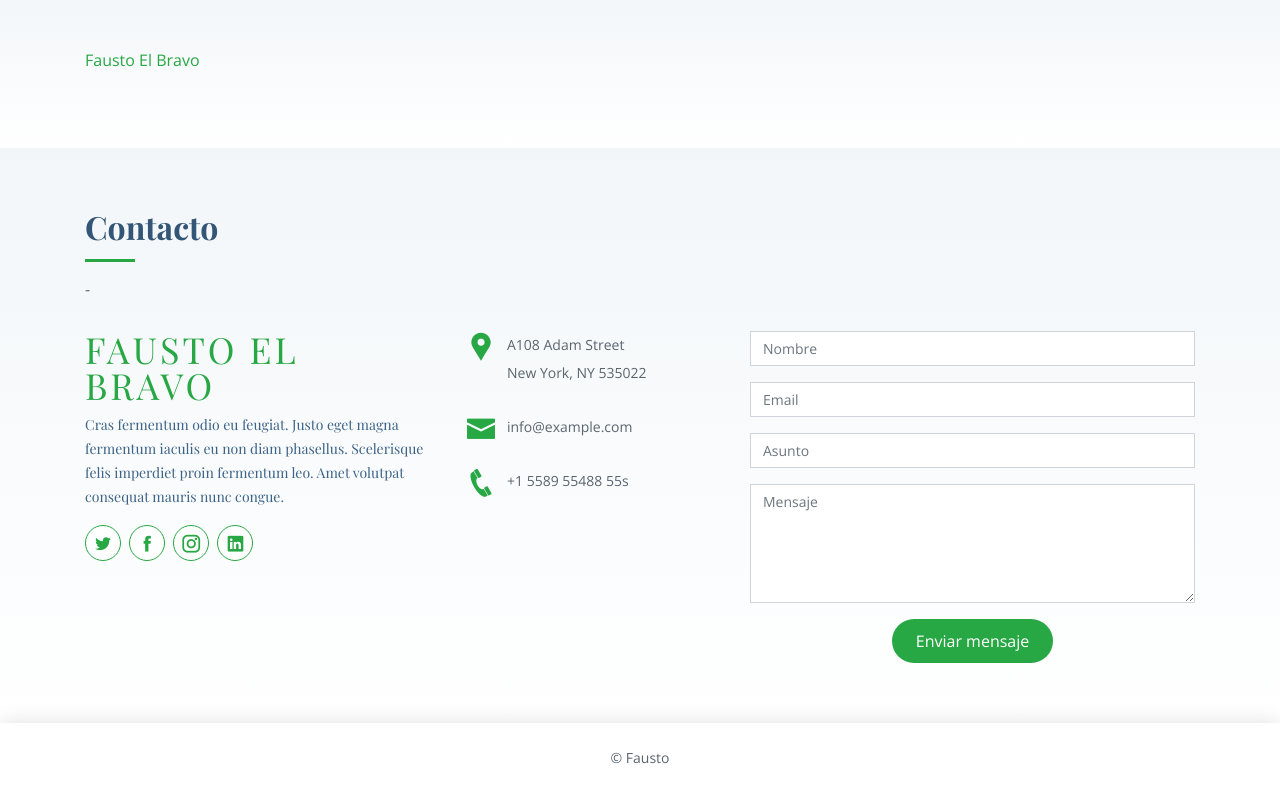
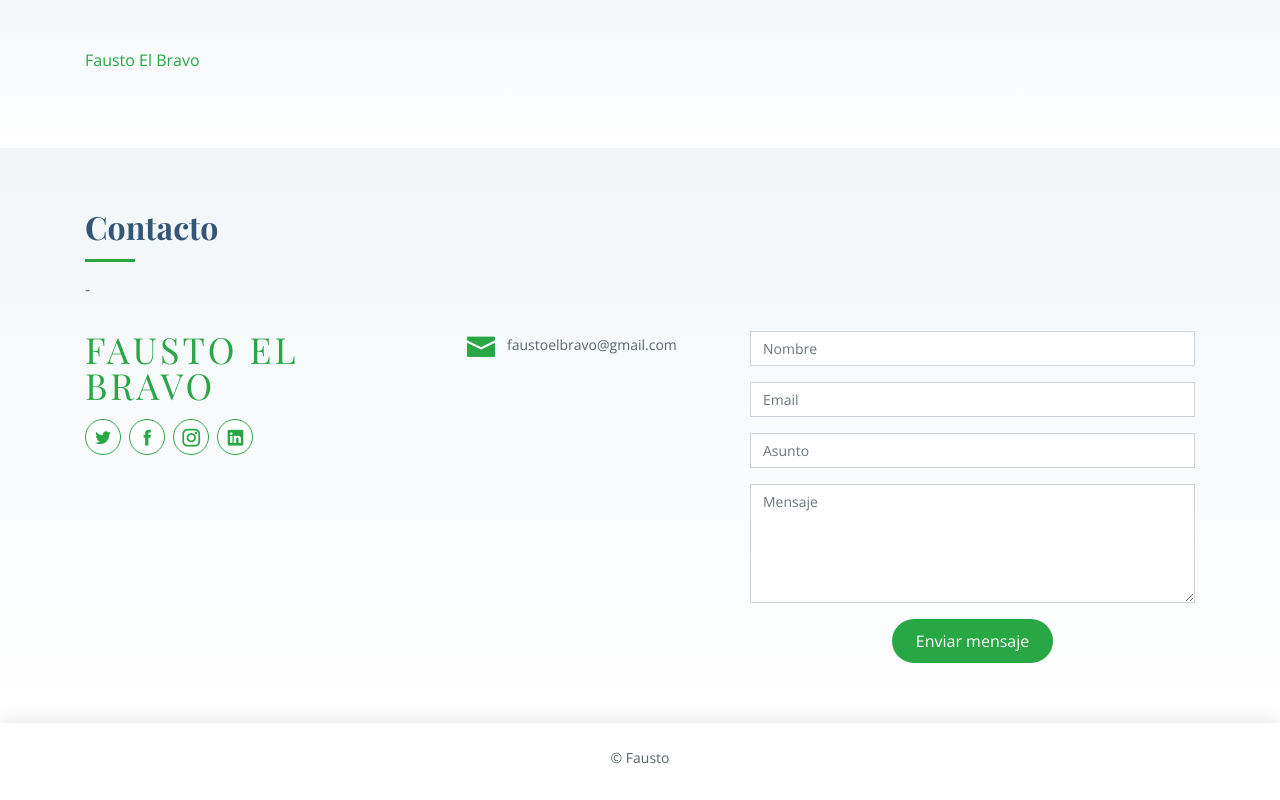
Before and after one commit to kaluli/faustoelbravo, a plain HTML site: page index.html in a window 1280 px wide. Shown: the part 3782-4582 px from the top of the page. Drawn offline with nearby package versions, Linux system fonts and the light colour scheme; a web font is replaced by a local one.

Commit message:
contacto

```diff
--- a/index.html
+++ b/index.html
@@ -300,7 +300,7 @@ Fausto saludaba: “Hasta luego Neuquén, volveremos victoriosos💪🏼”
           <div class="col-lg-4 col-md-4">
             <div class="contact-about">
               <h3>Fausto el Bravo</h3>
-              <p>Cras fermentum odio eu feugiat. Justo eget magna fermentum iaculis eu non diam phasellus. Scelerisque felis imperdiet proin fermentum leo. Amet volutpat consequat mauris nunc congue.</p>
+              <p></p>
               <div class="social-links">
                 <a href="#" class="twitter"><i class="icofont-twitter"></i></a>
                 <a href="#" class="facebook"><i class="icofont-facebook"></i></a>
@@ -312,20 +312,13 @@ Fausto saludaba: “Hasta luego Neuquén, volveremos victoriosos💪🏼”
 
           <div class="col-lg-3 col-md-4">
             <div class="info">
-              <div>
-                <i class="icofont-google-map"></i>
-                <p>A108 Adam Street<br>New York, NY 535022</p>
-              </div>
 
               <div>
                 <i class="icofont-envelope"></i>
-                <p>info@example.com</p>
+                <p>faustoelbravo@gmail.com</p>
               </div>
 
-              <div>
-                <i class="icofont-phone"></i>
-                <p>+1 5589 55488 55s</p>
-              </div>
+
 
             </div>
           </div>
```
